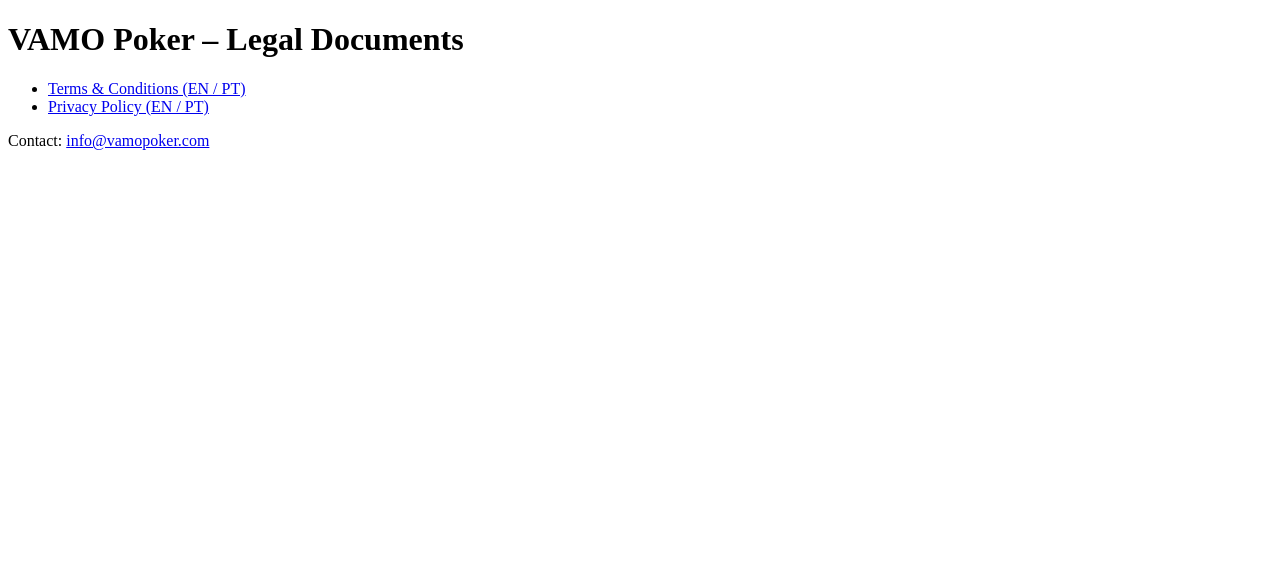
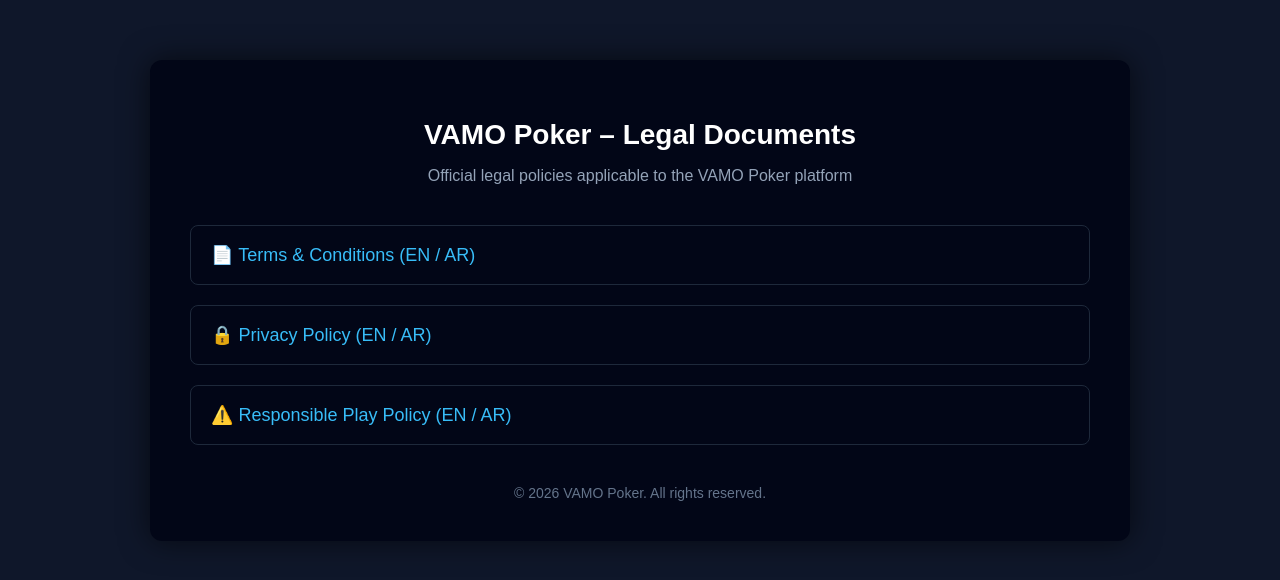
Before and after one commit to Famagusta961/vamopoker-legal, a plain HTML site: page index.html in a window 1280 px wide. Drawn offline with Linux system fonts and the light colour scheme.

Commit message:
Update index.html

```diff
--- a/index.html
+++ b/index.html
@@ -3,23 +3,91 @@
 <head>
     <meta charset="UTF-8">
     <title>VAMO Poker – Legal Documents</title>
+    <meta name="viewport" content="width=device-width, initial-scale=1.0">
+    <meta name="robots" content="noindex, nofollow">
+    <style>
+        body {
+            font-family: Arial, Helvetica, sans-serif;
+            background-color: #0f172a;
+            color: #ffffff;
+            margin: 0;
+            padding: 0;
+        }
+        .container {
+            max-width: 900px;
+            margin: 60px auto;
+            padding: 40px;
+            background-color: #020617;
+            border-radius: 12px;
+            box-shadow: 0 0 30px rgba(0,0,0,0.6);
+        }
+        h1 {
+            text-align: center;
+            margin-bottom: 10px;
+            font-size: 28px;
+        }
+        p.subtitle {
+            text-align: center;
+            color: #94a3b8;
+            margin-bottom: 40px;
+        }
+        ul {
+            list-style: none;
+            padding: 0;
+        }
+        li {
+            margin: 20px 0;
+            background-color: #020617;
+            border: 1px solid #1e293b;
+            border-radius: 8px;
+        }
+        a {
+            display: block;
+            padding: 18px 20px;
+            text-decoration: none;
+            color: #38bdf8;
+            font-size: 18px;
+        }
+        a:hover {
+            background-color: #020617;
+            color: #ffffff;
+        }
+        footer {
+            text-align: center;
+            margin-top: 40px;
+            font-size: 14px;
+            color: #64748b;
+        }
+    </style>
 </head>
 <body>
+    <div class="container">
         <h1>VAMO Poker – Legal Documents</h1>
+        <p class="subtitle">
+            Official legal policies applicable to the VAMO Poker platform
+        </p>
 
         <ul>
             <li>
                 <a href="VAMO_Poker_Terms_and_Conditions_Bilingual.pdf" target="_blank">
-        Terms & Conditions (EN / PT)
+                    📄 Terms & Conditions (EN / AR)
                 </a>
             </li>
             <li>
                 <a href="VAMO_Poker_Privacy_Policy_Bilingual.pdf" target="_blank">
-        Privacy Policy (EN / PT)
+                    🔒 Privacy Policy (EN / AR)
+                </a>
+            </li>
+            <li>
+                <a href="VAMO_Poker_Responsible_Play_Bilingual.pdf" target="_blank">
+                    ⚠️ Responsible Play Policy (EN / AR)
                 </a>
             </li>
         </ul>
 
-  <p>Contact: <a href="mailto:info@vamopoker.com">info@vamopoker.com</a></p>
+        <footer>
+            © 2026 VAMO Poker. All rights reserved.
+        </footer>
+    </div>
 </body>
 </html>
```
Lines whose indentation alone changed are shown as unchanged.
